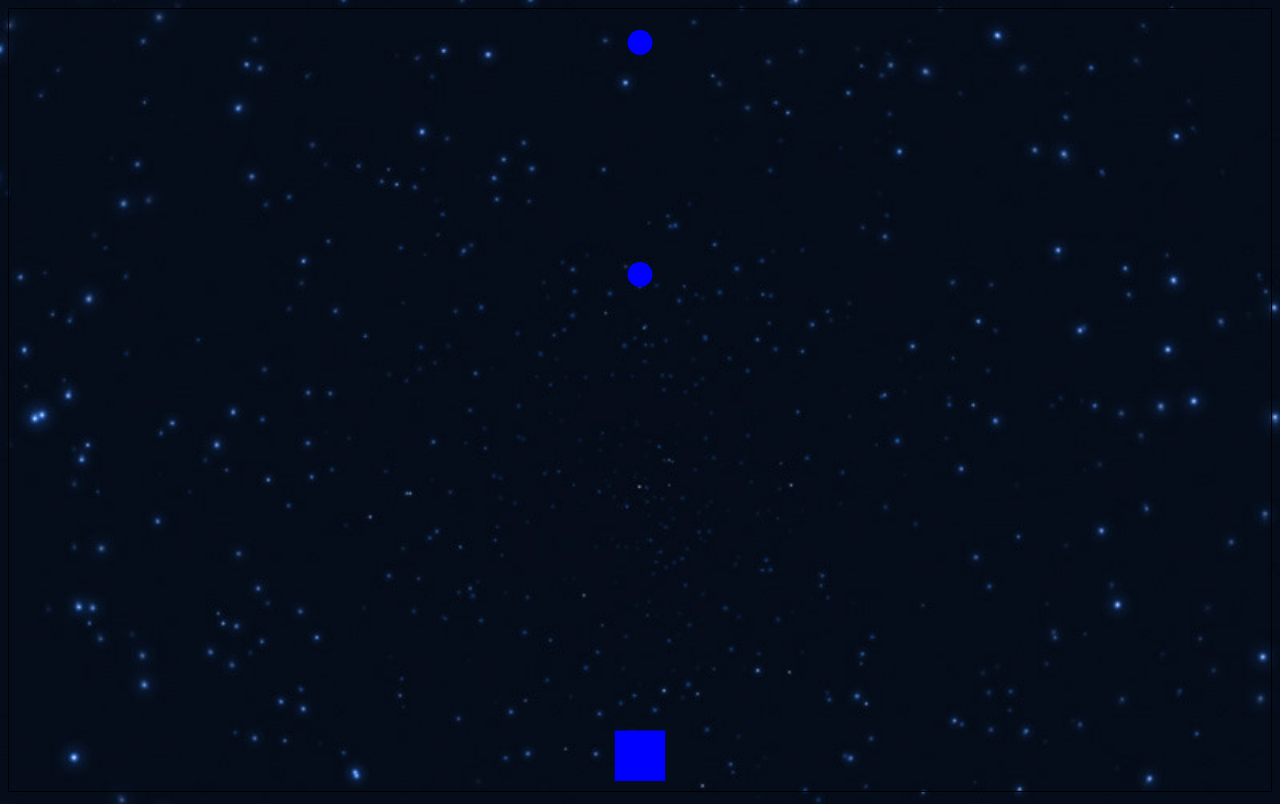
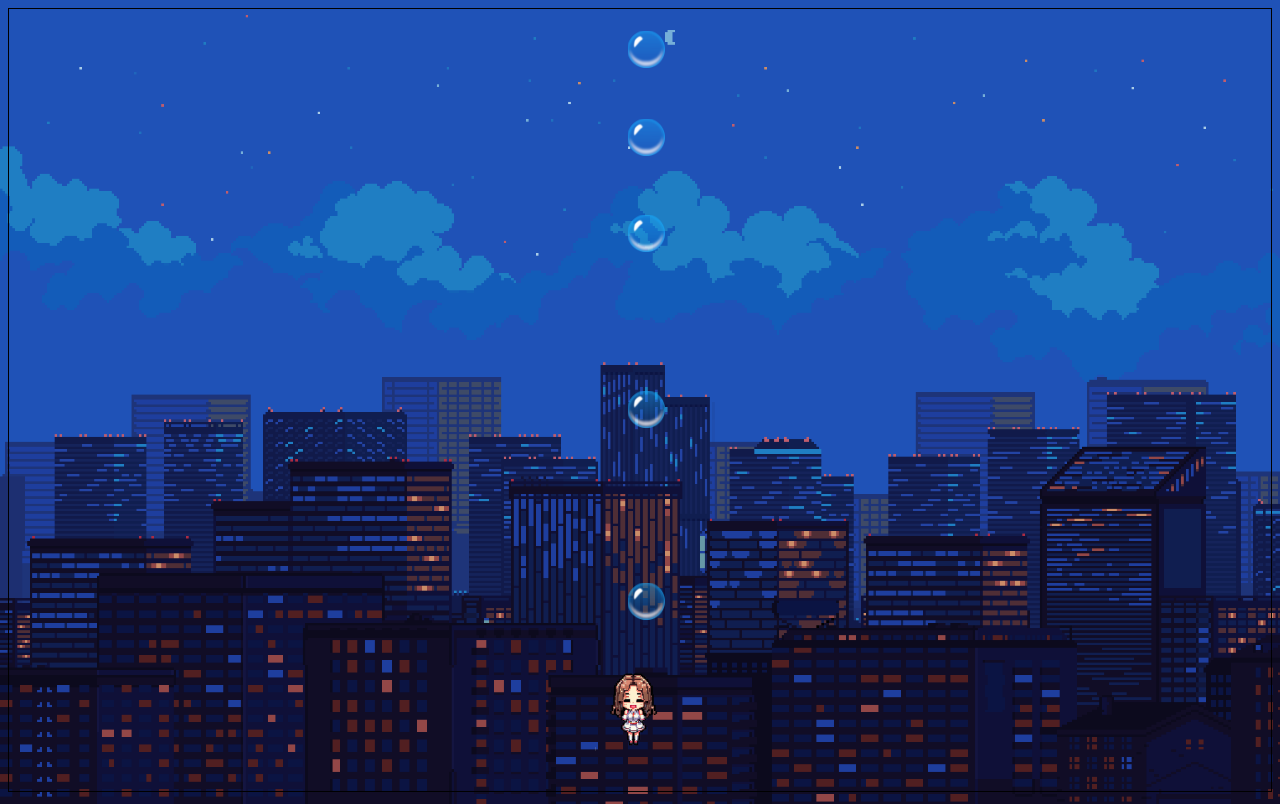
Before and after one commit to hyunseok86/STAYC_PROMO_GM, a website: page index.html in a window 1280 px wide. Drawn offline with Linux system fonts and the light colour scheme.

Commit message:
이미지 붙임

```diff
--- /dev/null
+++ b/enemy.js
@@ -0,0 +1,86 @@
+class Enemy{
+        constructor(){
+            this.sizePercentage = 0.1; // 적 크기를 캔버스 크기의 비율로 정의
+            this.width = player.width;
+            this.height = player.height;
+            this.speed = CONFIG.ENEMY_SPEED;
+            this.x = Math.random() * (canvas.width - this.width);
+            this.y = canvas.height;
+            this.cooldown = 5000; // 적 생성 간격
+            this.missileCooldown = 2000; // 적 미사일 발사 간격
+            this.lastEnemyTime = 0;
+            this.isMovingDown = true; // 적 이동 방향 플래그
+            this.moveDistance = 40; // 적 이동 거리
+            this.disappearedCount = 0;
+
+            // 적 좌우 이동에 필요한 변수 추가
+            this.isMovingLeft = Math.random() < 0.5; // 좌우 이동 방향 플래그
+            this.moveInterval = Math.random() * 3000 + 1000; // 좌우 이동 간격
+            this.lastMoveTime = 0; // 마지막 좌우 이동 시간
+        }
+
+        moveDown() {
+            for (let i = CONFIG.enemies.length - 1; i >= 0; i--) {
+                const enemy = CONFIG.enemies[i];
+                enemy.y += enemy.speed;
+                if (enemy.y > canvas.height) {
+                    enemy.y = -enemy.height;
+                }
+
+                if (enemy.y > canvas.height - 30) {
+                    enemy.disappearedCount++;
+                    CONFIG.enemies.splice(i, 1); // 적 삭제
+                    console.log('enemies : ',CONFIG.enemies)
+                }
+            }
+        }
+
+        moveLeftRight(timestamp) {
+            if (timestamp - this.lastMoveTime >= this.moveInterval) {
+            // 좌우 이동
+            this.isMovingLeft = !this.isMovingLeft;
+            this.lastMoveTime = timestamp;
+            }
+
+            // 좌우 이동 속도 설정
+            const moveSpeed = CONFIG.ENEMY_SPEED;
+
+            if (this.isMovingLeft) {
+            // 왼쪽으로 이동
+            this.x -= moveSpeed;
+
+            // 적이 화면 왼쪽을 벗어났을 때 오른쪽으로 이동
+            if (this.x < 0) {
+                this.isMovingLeft = false;
+            }
+            } else {
+            // 오른쪽으로 이동
+            this.x += moveSpeed;
+
+            // 적이 화면 오른쪽을 벗어났을 때 왼쪽으로 이동
+            if (this.x + this.width > canvas.width) {
+                this.isMovingLeft = true;
+            }
+            }
+        }
+
+        draw() {
+            ctx.fillStyle = "red";
+            for (let enemy of CONFIG.enemies) {
+            enemy.moveLeftRight(Date.now());
+            enemy.y += enemy.speed;
+            ctx.fillRect(enemy.x, enemy.y, this.width, this.height);
+            }
+        }
+
+        spawnEnemy(timestamp) {
+            if (timestamp - this.lastEnemyTime >= this.cooldown) {
+                // 적 생성
+                let newEnemy = new Enemy();
+                newEnemy.x = Math.random() * (canvas.width - newEnemy.width);
+                newEnemy.y = -newEnemy.height;
+                CONFIG.enemies.push(newEnemy);
+                this.lastEnemyTime = timestamp;
+            }
+        }
+    }
--- a/index.html
+++ b/index.html
@@ -10,7 +10,7 @@
         body {
         overflow: hidden;
         height: 100%;
-        background-image: url("http://127.0.0.1:3000/background.jpeg");
+        background-image: url("/background2.png");
         background-repeat: no-repeat;
         background-size: cover;
         }
@@ -29,6 +29,7 @@
     <script src="main.js"></script>
     <script src="player.js"></script>
     <script src="missile.js"></script>
+    <script src="enemy.js"></script>
 
 <script>
 
@@ -40,6 +41,14 @@
     //     image.src = "http://127.0.0.1:3000/background.jpeg";
     // }
 
+    let playerImage,  enemyImage, gameOverImage;
+    const loadImage = () => {
+        playerImage = new Image();
+        playerImage.src = "player2.png"
+    }
+
+    loadImage();
+
     let CONFIG = {
         BASE_SPEED : 4,
         ENEMY_SPEED : 1,
@@ -47,7 +56,7 @@
         LAST_FRAME_TIME : 0,
         FRAME_INTERVAL : 1000 / 60,
         enemies : [],
-        missiles : []
+        missiles : [],
     }
 
 
@@ -56,6 +65,7 @@
     // 그래픽 컨텍스트 가져오기
     let ctx = canvas.getContext("2d");
     const player = new Player();
+    const enemy = new Enemy(); //적
     player.startAutoShoot();
     initCanvasSize();
 
@@ -74,12 +84,9 @@
         }
     });
 
-    let backgroundImage, playerImage, bulletImage, enemyImage, gameOverImage;
-    function loadImage(){
-        backgroundImage = new Image();
-    }
 
-    function missileMoveDrowAndMove(){
+
+    const missileMoveDrowAndMove = () => {
         if (CONFIG.missiles.length > 0) {
             for (const missile of CONFIG.missiles) {
                 missile.move();
@@ -98,9 +105,13 @@
         }
     }
 
-
-
-
+    const clamp = (value, min, max) => {
+        return Math.min(Math.max(value, min), max);
+    };
+    const updatePlayerPosition = () => {
+        player.x = clamp(player.x, 0, canvas.width - player.width);
+        player.y = clamp(player.y, 0, canvas.height - player.height);
+    };
 
 
     const gameLoop = (timestamp) => { //################# Game Loop ######################
@@ -119,11 +130,20 @@
 
         //플레이어 그리기
         player.drow();
+        enemy.draw();
+        // 적 생성
+        enemy.spawnEnemy(timestamp);
+        // 적 이동
+        enemy.moveDown();
 
         missileMoveDrowAndMove()
+        player.handleCollision();
+        updatePlayerPosition();
 
         CONFIG.LAST_FRAME_TIME = timestamp;
         requestAnimationFrame(gameLoop);
+
+
     }
 
     // 게임 루프 시작
--- a/missile.js
+++ b/missile.js
@@ -4,7 +4,15 @@ class Missile {
         this.speed = CONFIG.MISSAILE_SPEED;
         this.x = x;
         this.y = y;
+        this.bulletImage = new Image();
     }
+
+    initImage(){
+        this.bulletImage.src = "buble.png";
+    }
+
+
+
 
     move() {
         this.y -= this.speed;
@@ -20,10 +28,23 @@ class Missile {
     draw() {
         ctx.save();
         const missileSize = this.size * player.level; // 플레이어 레벨에 따라 미사일 크기를 조절합니다.
-        ctx.fillStyle = "blue";
         ctx.beginPath();
-        ctx.arc(this.x, this.y, missileSize / 2, 0, Math.PI * 2);
+        ctx.drawImage(this.bulletImage, this.x - missileSize / 2,this.y, missileSize * 1.5, missileSize * 1.5);
         ctx.fill();
         ctx.restore(); // 그래픽 컨텍스트 상태 복원
     }
+
+    // draw() {
+    //     ctx.save();
+    //     const missileSize = this.size * player.level; // 플레이어 레벨에 따라 미사일 크기를 조절합니다.
+    //     ctx.fillStyle = "blue";
+    //     ctx.beginPath();
+    //     ctx.arc(this.x, this.y, missileSize / 2, 0, Math.PI * 2);
+    //     // ctx.drawImage(bulletImage, this.x, this.y, missileSize / 2, 0, Math.PI * 2);
+    //     // ctx.drawImage(this.bulletImage, this.x,this.y, missileSize / 2, 0);
+    //     ctx.fill();
+    //     ctx.restore(); // 그래픽 컨텍스트 상태 복원
+    // }
+
+
 }
--- a/player.js
+++ b/player.js
@@ -12,17 +12,19 @@ class Player{
         this.touchX = 0;
 
         // 자동 발사 간격 및 레벨 설정
-        this.autoShootInterval = 1000; // 1초마다 자동으로 미사일 발사
+        this.autoShootInterval = 400; // 1초마다 자동으로 미사일 발사
         this.level = 5; // 초기 레벨 1 설정
     }
 
     drow(){
-        ctx.fillStyle = "blue";
-        ctx.fillRect(this.x,this.y, this.width, this.height);
+        // ctx.fillStyle = "blue";
+        ctx.drawImage(playerImage,this.x -20,this.y - 60, 80, 80);
+        // ctx.fillRect(this.x,this.y, this.width, this.height);
     }
 
     shoot() {
-        const missile = new Missile(this.x + this.width / 2, this.y); // 플레이어의 중심에서 한 개의 미사일을 발사합니다.
+        const missile = new Missile(this.x + this.width / 2, this.y - 60); // 플레이어의 중심에서 한 개의 미사일을 발사합니다.
+        missile.initImage();
         CONFIG.missiles.push(missile);
     }
 
@@ -39,16 +41,16 @@ class Player{
     handleCollision() {
         for (let i = CONFIG.missiles.length - 1; i >= 0; i--) {
             const missile = CONFIG.missiles[i];
-            for (let j = enemies.length - 1; j >= 0; j--) {
-                const enemy = enemies[j];
+            for (let j = CONFIG.enemies.length - 1; j >= 0; j--) {
+                const enemy = CONFIG.enemies[j];
                 if (
                     missile.x + missile.size / 2 >= enemy.x &&
                     missile.x - missile.size / 2 <= enemy.x + enemy.width &&
                     missile.y <= enemy.y + enemy.height
                 ) {
                     // 미사일과 적이 충돌했을 때
-                    missiles.splice(i, 1); // 미사일 제거
-                    enemies.splice(j, 1); // 적 제거
+                    CONFIG.missiles.splice(i, 1); // 미사일 제거
+                    CONFIG.enemies.splice(j, 1); // 적 제거
                     break;
                 }
             }
```
Also changed, not shown: background1.jpeg (renamed from background.jpeg), background2.png (added), buble.png (added), player.png (added), player2.png (added).
